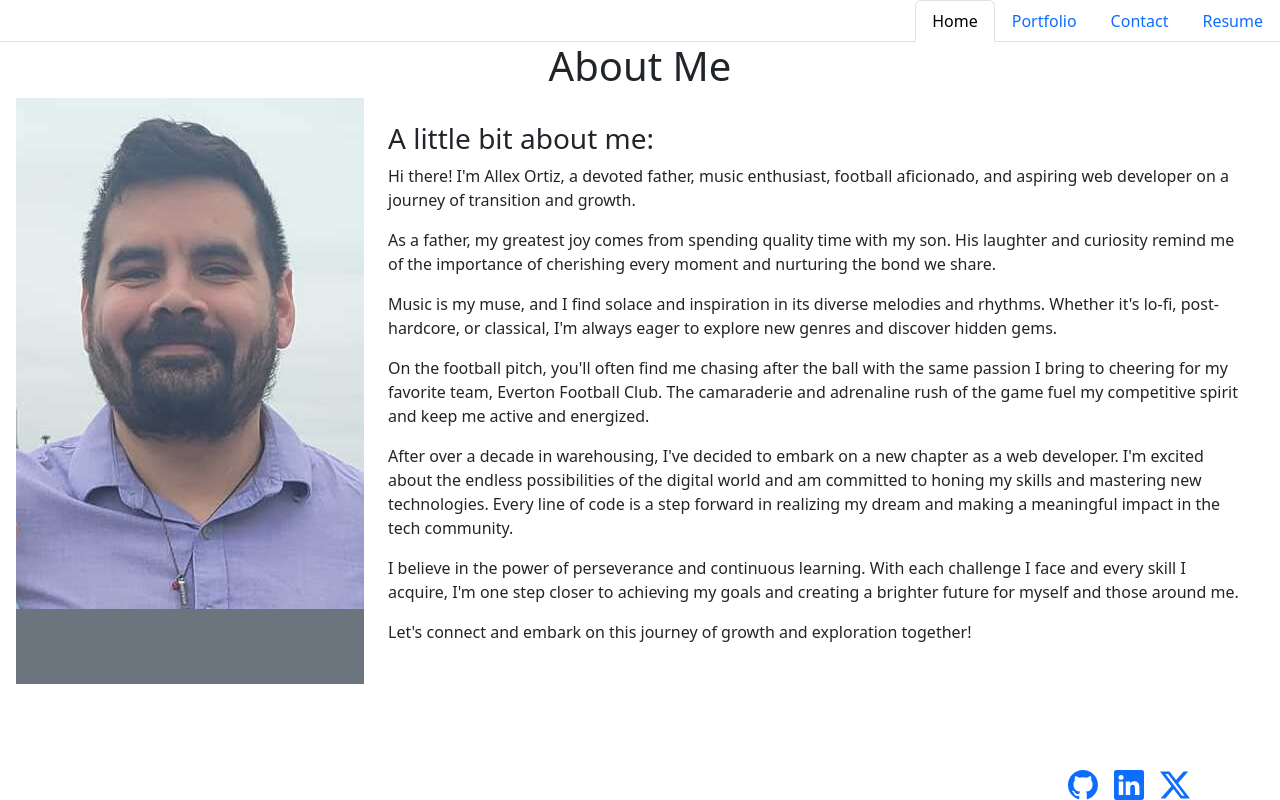
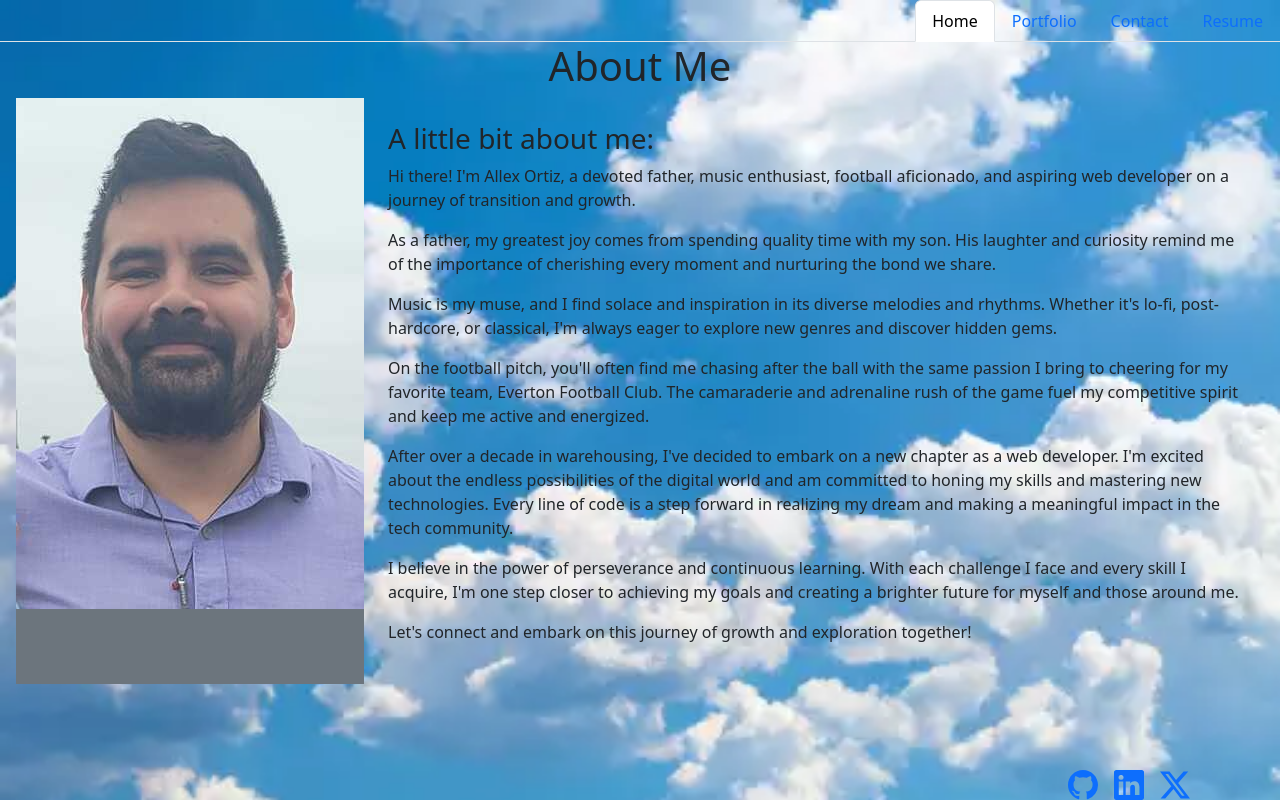
Before and after one commit to allexortiz/react-portfolio, a React (Vite) app: page / in a window 1280 px wide. Built offline with nearby package versions, Linux system fonts and the light colour scheme.

Commit message:
added background image to all pages

```diff
--- a/src/App.jsx
+++ b/src/App.jsx
@@ -2,10 +2,11 @@ import { Outlet } from 'react-router-dom';
 import NavTabs from './components/NavTabs';
 import Footer from './components/footer';
 import './app.css'
+import backgroundImage from './assets/background.png';
 
 function App() {
   return (
-    <section className='container-custom'>
+    <section className='container-custom' style={{backgroundImage: `url(${backgroundImage})`, backgroundSize: 'cover', minHeight: '100vh'}}>
       <NavTabs />
       <main className="mx-3 main">
         <Outlet />
--- a/src/main.jsx
+++ b/src/main.jsx
@@ -3,7 +3,6 @@ import ReactDOM from 'react-dom/client'
 import { createBrowserRouter, RouterProvider } from 'react-router-dom';
 
 import 'bootstrap/dist/css/bootstrap.min.css'
-
 
 import App from './App';
 import Error from './pages/Error';
```
Also changed, not shown: src/assets/background.png (added).
